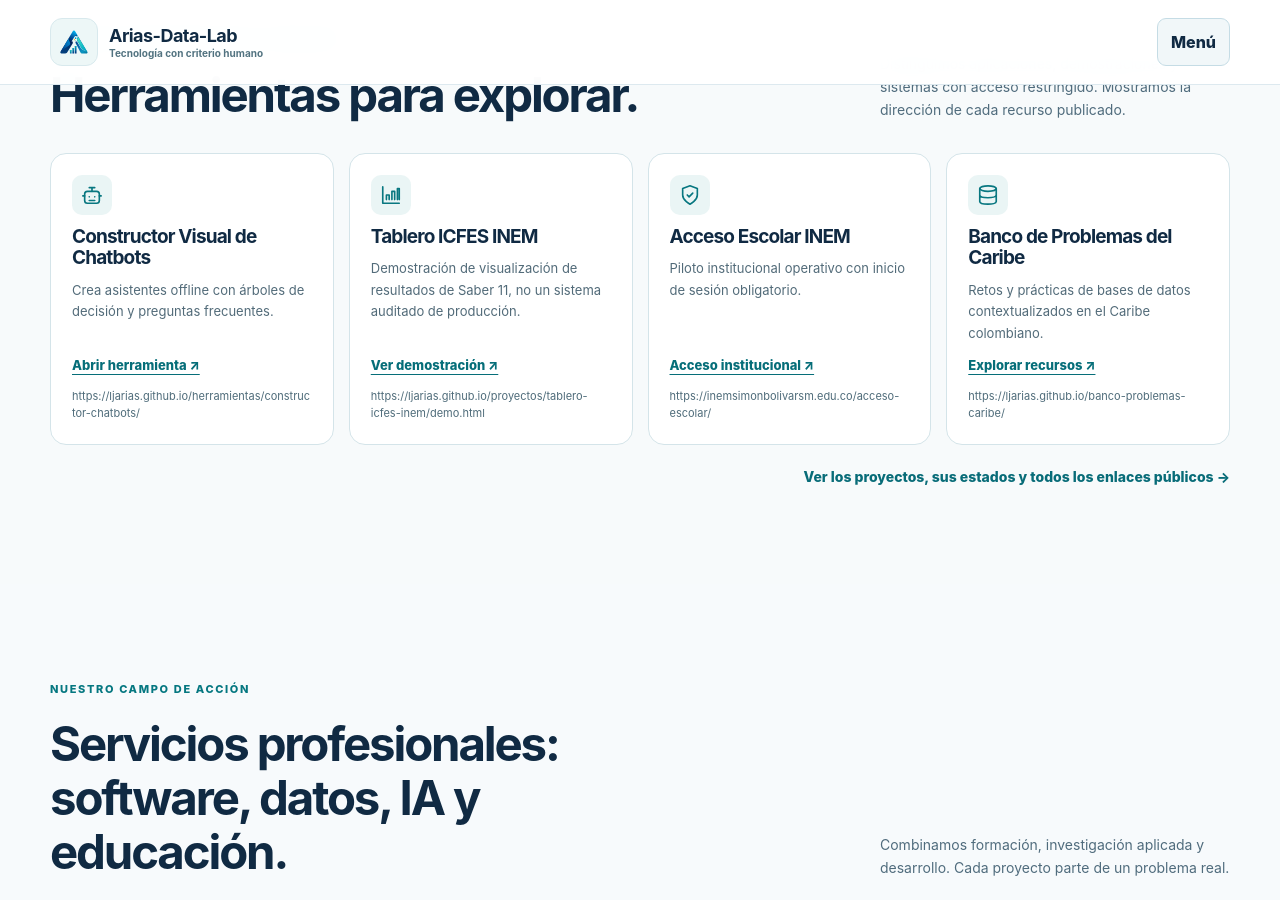
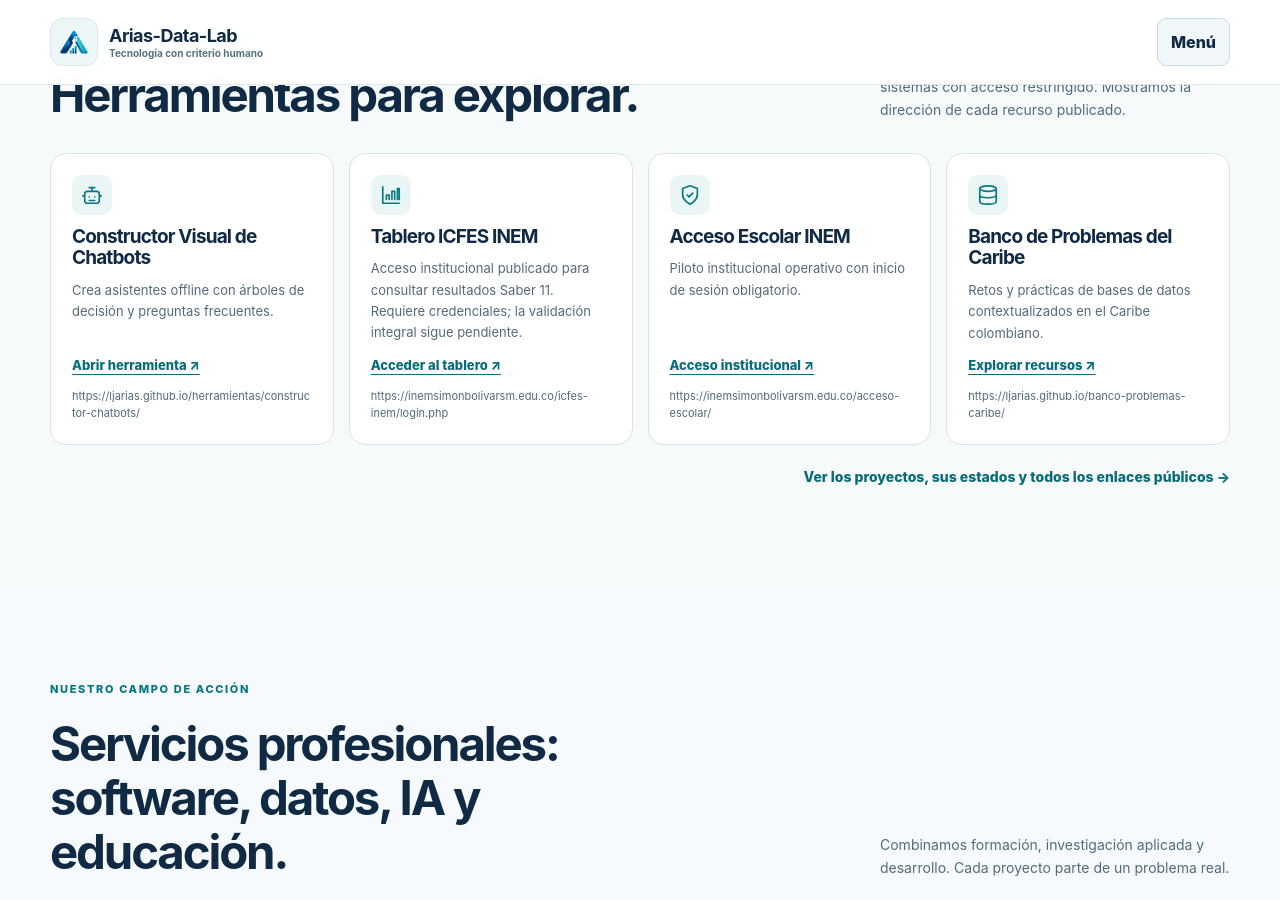
Before and after one commit to ljarias/ljarias.github.io, a Jekyll site: the page index.html, which Jekyll copies as it is, in a window 1280 px wide and 900 px high, scrolled down 1599 px. Built offline with Jekyll 4.4.1, drawn with Linux system fonts in a browser that asks for light colours; some of the changed text lies outside the part shown.

Commit message:
fix(icfes): unificar URL institucional y estado de acceso en index.html

```diff
--- a/index.html
+++ b/index.html
@@ -41,7 +41,7 @@
 <section class="adl-tool-section section-padding" id="herramientas" aria-labelledby="herramientas-title"><div class="container"><div class="section-head"><div><p class="eyebrow dark">ACCESOS VERIFICABLES EN EL CATÁLOGO</p><h2 id="herramientas-title">Herramientas para explorar.</h2></div><p>Distinguimos aplicaciones, demostraciones y sistemas con acceso restringido. Mostramos la dirección de cada recurso publicado.</p></div>
 <div class="adl-tool-grid">
 <article class="adl-tool-item"><svg class="adl-ui-icon" aria-hidden="true"><use href="arias-data-lab/ui-icons.svg#bot"></use></svg><h3>Constructor Visual de Chatbots</h3><p>Crea asistentes offline con árboles de decisión y preguntas frecuentes.</p><a href="herramientas/constructor-chatbots/">Abrir herramienta ↗</a><span class="adl-tool-url">https://ljarias.github.io/herramientas/constructor-chatbots/</span></article>
-<article class="adl-tool-item"><svg class="adl-ui-icon" aria-hidden="true"><use href="arias-data-lab/ui-icons.svg#chart-column"></use></svg><h3>Tablero ICFES INEM</h3><p>Demostración de visualización de resultados de Saber 11, no un sistema auditado de producción.</p><a href="proyectos/tablero-icfes-inem/demo.html">Ver demostración ↗</a><span class="adl-tool-url">https://ljarias.github.io/proyectos/tablero-icfes-inem/demo.html</span></article>
+<article class="adl-tool-item"><svg class="adl-ui-icon" aria-hidden="true"><use href="arias-data-lab/ui-icons.svg#chart-column"></use></svg><h3>Tablero ICFES INEM</h3><p>Acceso institucional publicado para consultar resultados Saber 11. Requiere credenciales; la validación integral sigue pendiente.</p><a href="https://inemsimonbolivarsm.edu.co/icfes-inem/login.php" target="_blank" rel="noopener noreferrer">Acceder al tablero ↗</a><span class="adl-tool-url">https://inemsimonbolivarsm.edu.co/icfes-inem/login.php</span></article>
 <article class="adl-tool-item"><svg class="adl-ui-icon" aria-hidden="true"><use href="arias-data-lab/ui-icons.svg#shield-check"></use></svg><h3>Acceso Escolar INEM</h3><p>Piloto institucional operativo con inicio de sesión obligatorio.</p><a href="https://inemsimonbolivarsm.edu.co/acceso-escolar/" target="_blank" rel="noopener noreferrer">Acceso institucional ↗</a><span class="adl-tool-url">https://inemsimonbolivarsm.edu.co/acceso-escolar/</span></article>
 <article class="adl-tool-item"><svg class="adl-ui-icon" aria-hidden="true"><use href="arias-data-lab/ui-icons.svg#database"></use></svg><h3>Banco de Problemas del Caribe</h3><p>Retos y prácticas de bases de datos contextualizados en el Caribe colombiano.</p><a href="banco-problemas-caribe/">Explorar recursos ↗</a><span class="adl-tool-url">https://ljarias.github.io/banco-problemas-caribe/</span></article>
 </div><p class="adl-more-links"><a href="portafolio/">Ver los proyectos, sus estados y todos los enlaces públicos →</a></p></div></section>
@@ -62,7 +62,7 @@
 <a href="aula-inteligente/"><span class="adl-feature-stream-icon" aria-hidden="true">🎓</span><strong>Aula Inteligente</strong><span>Noticias de IA en el sector educativo: aprendizaje, docentes, evaluación y escuelas.</span><small>https://ljarias.github.io/aula-inteligente/</small></a>
 </div><a class="project-link adl-observatory-hub-link" href="observatorio-ia/">Explorar el Observatorio de IA <span aria-hidden="true">↗</span></a><span class="adl-product-url">https://ljarias.github.io/observatorio-ia/</span></article>
 <article class="project-card featured"><div class="project-top"><span>PROYECTO / 02</span><span class="project-type">Educación</span></div><div class="project-art" aria-hidden="true">BD<span class="art-orbit">◌</span></div><h3>Banco de Problemas del Caribe</h3><p>Treinta retos contextualizados para aprender ingeniería de bases de datos.</p><a class="project-link" href="banco-problemas-caribe/">Explorar recursos <span aria-hidden="true">↗</span></a><span class="adl-product-url">https://ljarias.github.io/banco-problemas-caribe/</span></article>
-<article class="project-card"><div class="project-top"><span>PROYECTO / 03</span><span class="project-type">Analítica educativa</span></div><div class="mini-art"><span aria-hidden="true">▥</span><small>Datos para la educación</small></div><h3>Tablero ICFES INEM</h3><p>Indicadores y visualizaciones para analizar resultados de Saber 11.</p><a class="project-link" href="proyectos/tablero-icfes-inem/">Ver ficha técnica <span aria-hidden="true">↗</span></a><span class="adl-product-url">https://ljarias.github.io/proyectos/tablero-icfes-inem/</span></article>
+<article class="project-card"><div class="project-top"><span>PROYECTO / 03</span><span class="project-type">Analítica educativa</span></div><div class="mini-art"><span aria-hidden="true">▥</span><small>Datos para la educación</small></div><h3>Tablero ICFES INEM</h3><p>Analítica Saber 11 con acceso institucional autenticado. Conciliación de datos y QA pendientes.</p><a class="project-link" href="https://inemsimonbolivarsm.edu.co/icfes-inem/login.php" target="_blank" rel="noopener noreferrer">Acceder al tablero <span aria-hidden="true">↗</span></a><span class="adl-product-url">https://inemsimonbolivarsm.edu.co/icfes-inem/login.php</span></article>
 
 <article class="project-card"><div class="project-top"><span>PROYECTO / 04</span><span class="project-type">Datos ambientales</span></div><div class="mini-art"><span aria-hidden="true">◈</span><small>Visualización geográfica</small></div><h3>Tablero de Monitoreo de una Red Piezométrica Departamental</h3><p>Visualización y consulta de información de una red de monitoreo ambiental.</p><a class="project-link" href="proyectos/red-piezometrica/">Ver ficha técnica <span aria-hidden="true">↗</span></a><span class="adl-product-url">https://ljarias.github.io/proyectos/red-piezometrica/</span></article>
 
```
